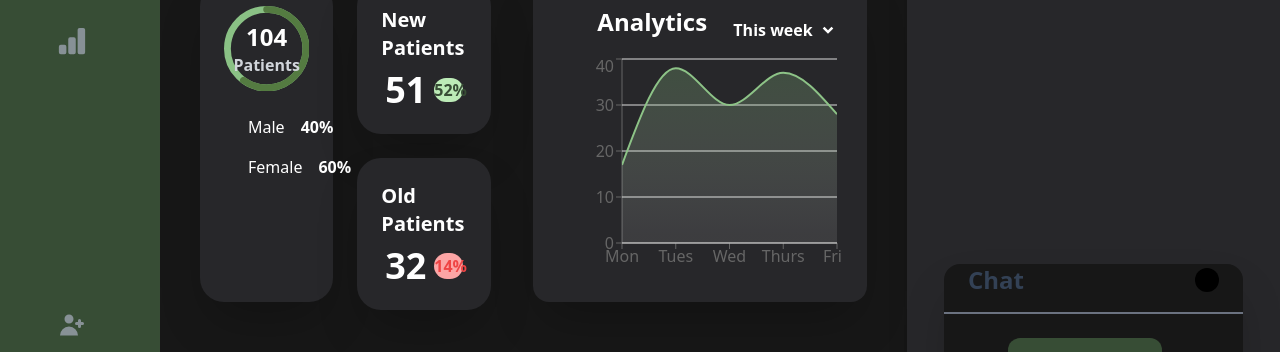
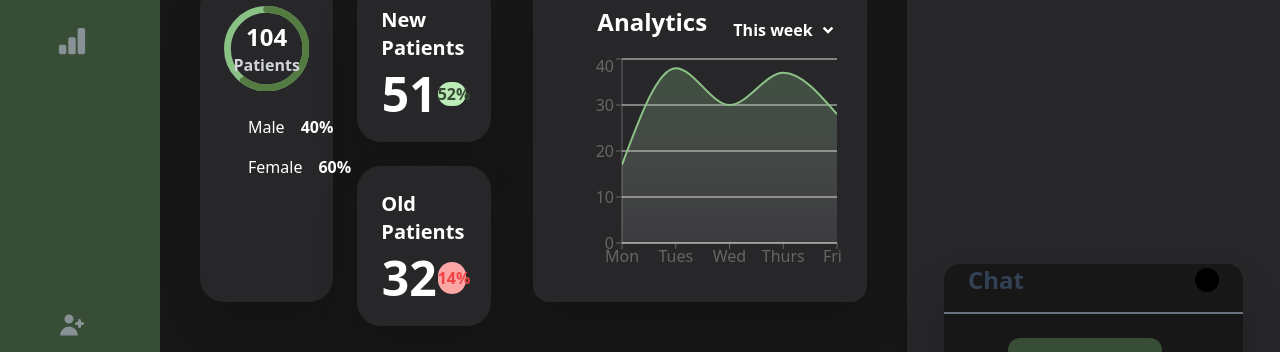
Before and after one commit to MHassan47/clinic, a React (Create React App) app: page / in a window 1280 px wide. Shown: the part 216-568 px from the top of the page. Built offline with nearby package versions, Linux system fonts and the light colour scheme.

Commit message:
small changes in styling

```diff
--- a/src/components/Dashboard/PatientsData.tsx
+++ b/src/components/Dashboard/PatientsData.tsx
@@ -9,7 +9,7 @@ function PatientsData() {
   let patients = 104;
   return (
     <div className="flex h-full gap-6">
-      <div className="flexjustify-center bg-white w-2/5 shadow-2xl dark:bg-zinc-800 rounded-3xl p-6 transition duration-500 ease-in-out transform">
+      <div className="bg-white w-2/5 shadow-2xl dark:bg-zinc-800 rounded-3xl p-6 transition duration-500 ease-in-out transform">
         <CircularProgressbarWithChildren
           value={60}
           styles={buildStyles({
@@ -55,7 +55,7 @@ function PatientsData() {
         <div className="flex flex-col h-1/2 bg-white shadow-2xl dark:bg-zinc-800 rounded-3xl p-6 transition duration-500 ease-in-out transform">
           <h1 className="text-xl font-semibold mb-2">New Patients</h1>
           <div className="flex flex-row items-center justify-around">
-            <h1 className="font-semibold text-4xl">51</h1>
+            <h1 className="font-semibold text-5xl">51</h1>
             <div className="flex items-center text-center bg-lightgr text-darkgr font-bold rounded-3xl w-1/3">
               <RiArrowDropUpLine />
               52%
@@ -66,7 +66,7 @@ function PatientsData() {
         <div className="flex flex-col h-1/2 shadow-2xl bg-white dark:bg-zinc-800 rounded-3xl p-6 transition duration-500 ease-in-out transform">
           <h1 className="text-xl font-semibold mb-2">Old Patients</h1>
           <div className="flex flex-row items-center justify-around">
-            <h1 className="font-semibold text-4xl ">32</h1>
+            <h1 className="font-semibold text-5xl ">32</h1>
             <div className="flex items-center text-center bg-red-300 text-red-500 font-bold rounded-3xl w-1/3 h-2/3">
               <RiArrowDropDownLine /> 14%
             </div>
```
